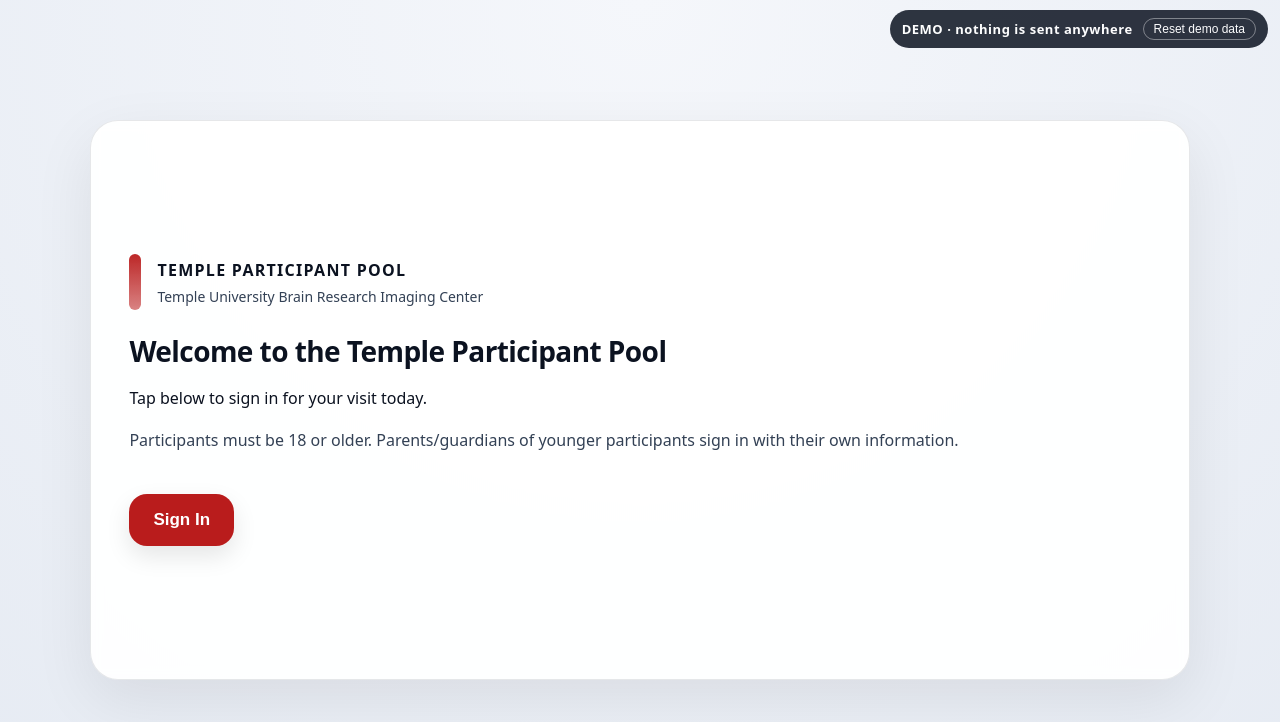
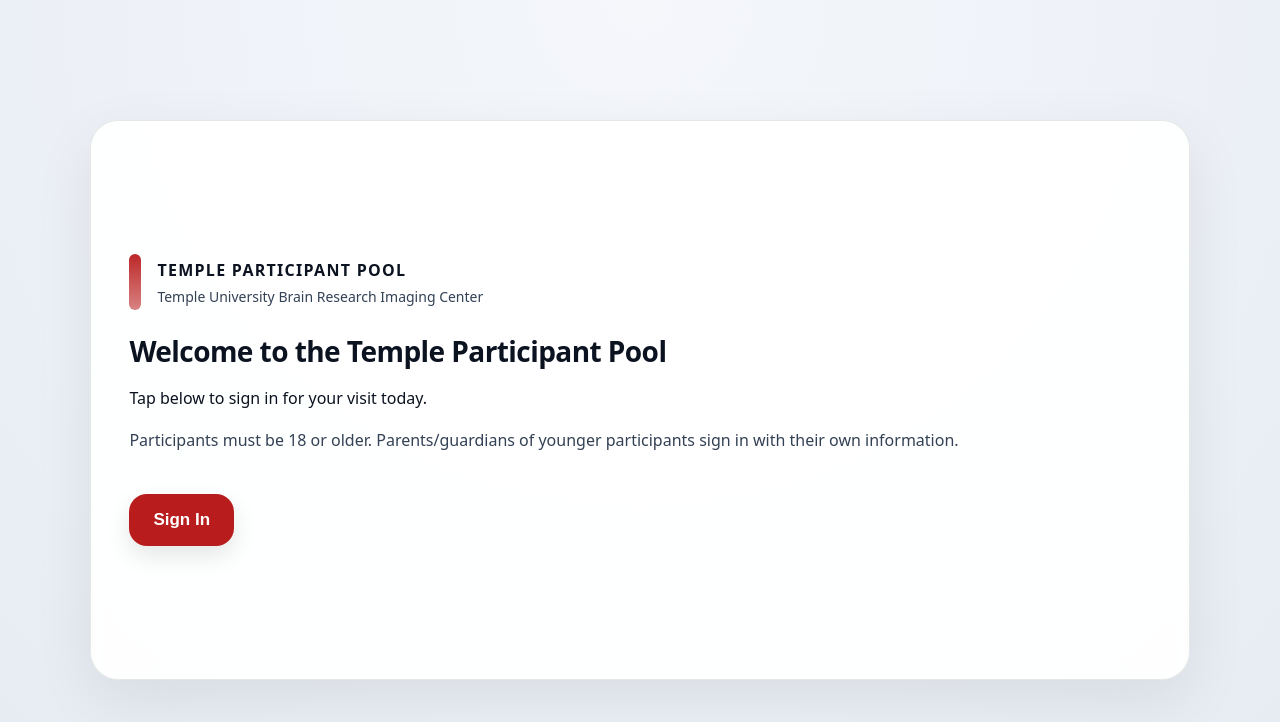
Before and after one commit to dzweben/tubric-kiosk-checkin, a plain HTML site: page index.html in a window 1280 px wide. Drawn offline with Linux system fonts and the light colour scheme.

Commit message:
Publish demo 2026-09-28 08:54

```diff
--- a/demo-backend.js
+++ b/demo-backend.js
@@ -75,13 +75,12 @@
     },
   };
 
-  // Demo badge with a reset control.
-  const badge = document.createElement("div");
-  badge.id = "demo-badge";
-  badge.innerHTML = 'DEMO &middot; nothing is sent anywhere <button type="button" id="demo-reset">Reset demo data</button>';
-  document.body.appendChild(badge);
-  document.getElementById("demo-reset").addEventListener("click", () => {
-    localStorage.removeItem(KEY);
-    window.location.reload();
+  // No visible demo chrome. Hidden reset: Ctrl/Cmd + Shift + X clears the
+  // stored people so the consent form shows again on the next sign-in.
+  window.addEventListener("keydown", (e) => {
+    if ((e.metaKey || e.ctrlKey) && e.shiftKey && e.key.toLowerCase() === "x") {
+      localStorage.removeItem(KEY);
+      window.location.reload();
+    }
   });
 })();
--- a/styles.css
+++ b/styles.css
@@ -505,30 +505,3 @@
   border-top: 1px solid var(--border);
   z-index: 2;
 }
-
-#demo-badge {
-  position: fixed;
-  top: 10px;
-  right: 12px;
-  z-index: 50;
-  background: #0b1220;
-  color: #fff;
-  font-size: 13px;
-  font-weight: 650;
-  letter-spacing: 0.04em;
-  padding: 8px 12px;
-  border-radius: 999px;
-  display: flex;
-  gap: 10px;
-  align-items: center;
-  opacity: 0.85;
-}
-#demo-badge button {
-  border: 1px solid rgba(255, 255, 255, 0.4);
-  background: transparent;
-  color: #fff;
-  border-radius: 999px;
-  padding: 3px 10px;
-  font-size: 12px;
-  cursor: pointer;
-}
```
